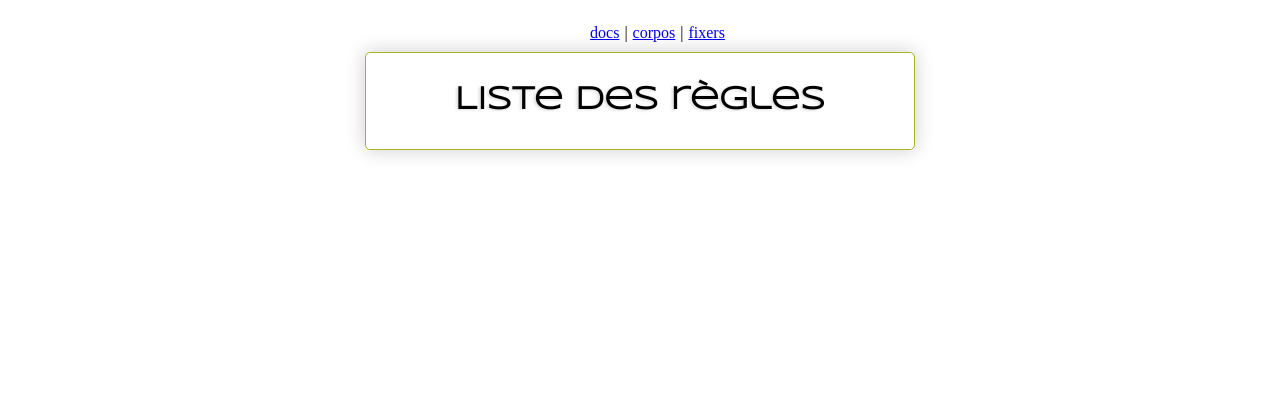
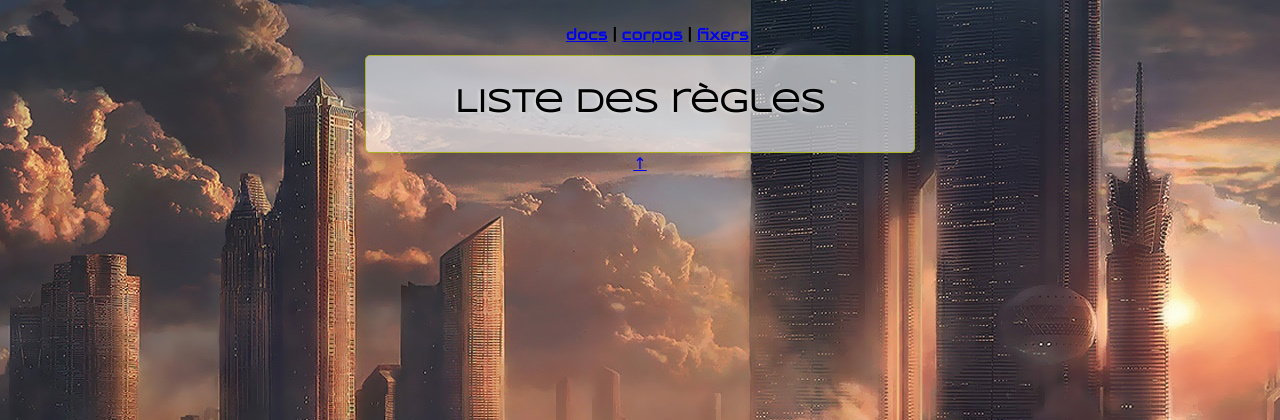
Before and after one commit to Neamar/old-Corporate, a Django app: page /docs/ in a window 1280 px wide. Shown: the top 420 px of the page. Run offline with Django 3.2, Linux system fonts and the light colour scheme; data that the repository does not hold is empty.

Commit message:
Ajout de deux images de fonds
Source city.jpg : http://www.widescreen-wallpaper.eu/view/futuristic_city-1920x1080.html
Source city2.jpg : http://www.robertdbrown.com/portfolio/film-and-television-concept-art/9728620

```diff
--- a/corporate/static/style.css
+++ b/corporate/static/style.css
@@ -1,3 +1,8 @@
+body
+{
+   background:url("city.jpg") repeat fixed center top transparent;
+}
+
 #wrapper
 {
    width:550px;
@@ -9,6 +14,7 @@
    float:right;
    position:relative;
    left:-50%;
+   font-family:Audiowide, cursive;
 }
 
 #sidebar ul
@@ -38,6 +44,12 @@
    content:''
 }
 
+#end
+{
+   text-align:center;
+   font-family:Audiowide, cursive;
+}
+
 #content
 {
    clear:both;
@@ -47,7 +59,13 @@
    padding:10px;
    text-align:justify;
    font-family:"Lucida Sans Unicode","Lucida Grande",sans-serif;
-   text-shadow:-2px 1px 3px #DDDDDD
+   text-shadow:-2px 1px 3px #DDDDDD;
+   background-color:rgba(255,255,255,.6);
+}
+
+#content p
+{
+   text-indent:2em;
 }
 
 #content h1, h2, h3, h4, h5
--- a/templates/template.html
+++ b/templates/template.html
@@ -1,7 +1,7 @@
 <!DOCTYPE html>
 <html lang="en">
 <head>
-	<link href='http://fonts.googleapis.com/css?family=Syncopate' rel='stylesheet' type='text/css'>
+	<link href='http://fonts.googleapis.com/css?family=Audiowide|Syncopate' rel='stylesheet' type='text/css'>
 	<link rel="stylesheet" href="{{ STATIC_URL }}/style.css" />
 	<title>{% block title %}Corporate game{% endblock %}</title>
 </head>
@@ -22,6 +22,10 @@
 
 			{% block content %}{% endblock %}
 		</div>
+
+		<div id="end">
+			{% block end %}<a href="#">&uarr;</a>{% endblock %}
+		</div>
 	</div>
 </body>
 </html>
```
Also changed, not shown: templates/docs/rule_detail.html (+7 -2 lines), corporate/static/city.jpg (added), 1 other file.
